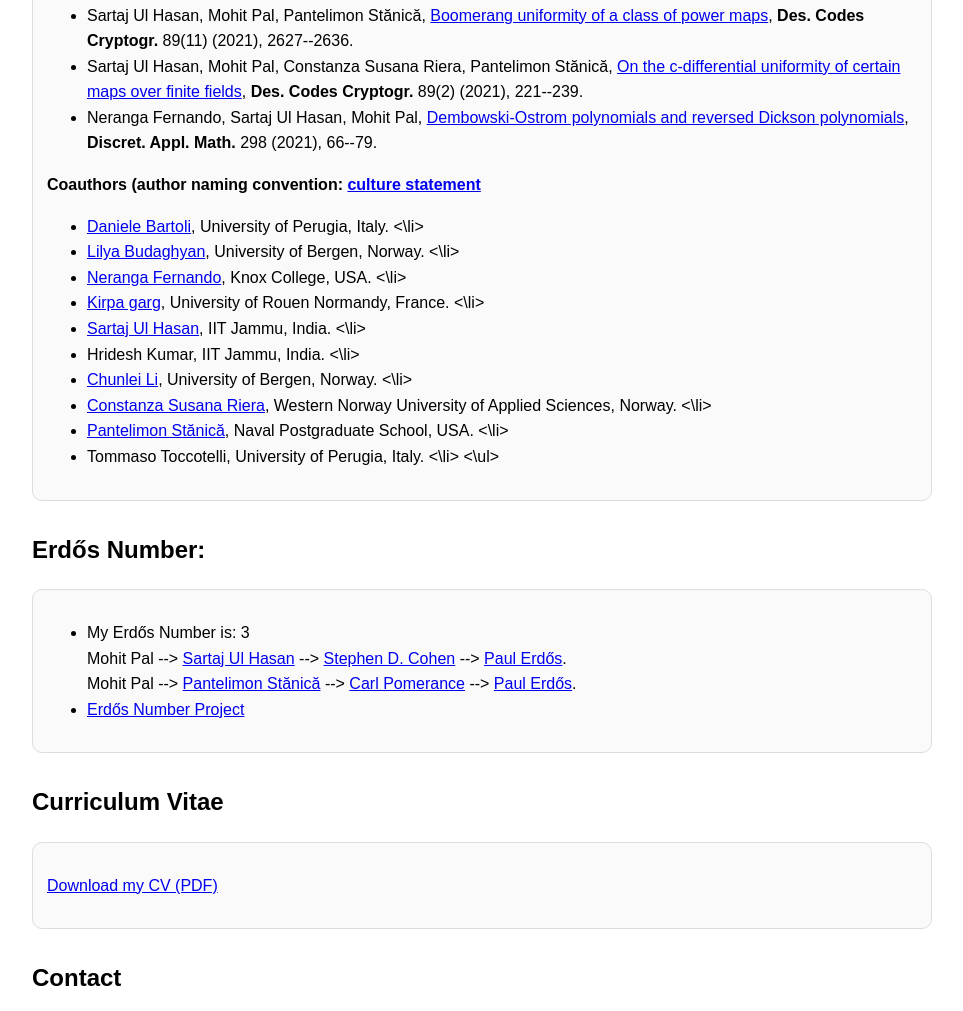
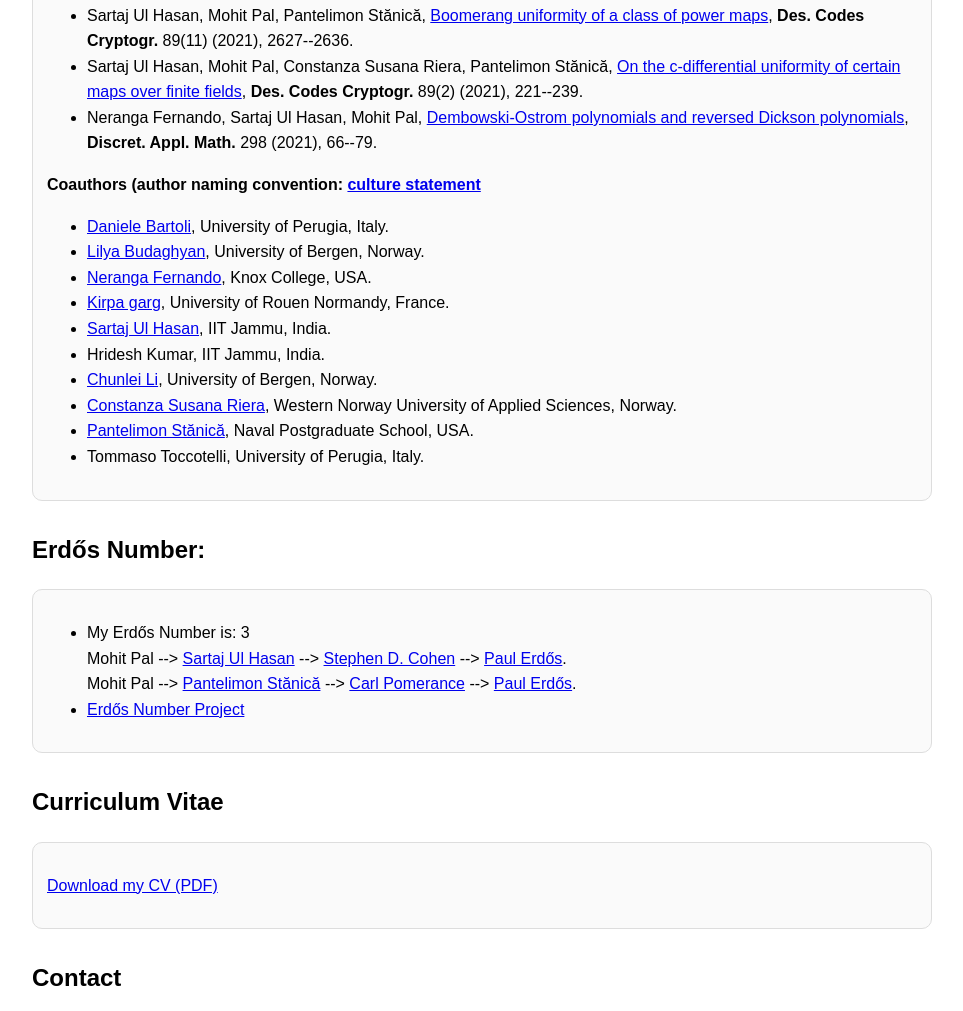
Before and after one commit to mathmohit/view, a plain HTML site: page index.html in a window 1280 px wide. Shown: the part 2763-3774 px from the top of the page, without its empty margins (158-1121 px from the left). Drawn offline with Linux system fonts and the light colour scheme.

Commit message:
Update index.html

```diff
--- a/index.html
+++ b/index.html
@@ -172,17 +172,17 @@ h2{ margin-top: 30px; }
 
   <b>Coauthors (author naming convention: <a href="http://www.ams.org/profession/leaders/CultureStatement04.pdf">culture statement</a> </b>
   <ul>
-  <li> <a href="https://www.danielebartoli.org/">Daniele Bartoli</a>, University of Perugia, Italy. <\li>
-  <li> <a href="https://www.uib.no/en/persons/Lilya.Budaghyan">Lilya Budaghyan</a>, University of Bergen, Norway. <\li>
-  <li> <a href="https://www.knox.edu/academics/faculty/fernando-neranga">Neranga Fernando</a>, Knox College, USA. <\li>
-  <li> <a href="https://sites.google.com/view/kirpagarg/home?authuser=0">Kirpa garg</a>, University of Rouen Normandy, France. <\li>
-  <li> <a href="https://sites.google.com/site/sartajulhasan/">Sartaj Ul Hasan</a>, IIT Jammu, India. <\li>
-  <li> Hridesh Kumar, IIT Jammu, India. <\li>
-  <li> <a href="https://www4.uib.no/en/find-employees/Chunlei.Li">Chunlei Li</a>, University of Bergen, Norway. <\li>
-  <li> <a href="https://www.hvl.no/en/employee/?user=Constanza.Susana.Riera">Constanza Susana Riera</a>, Western Norway University of Applied Sciences, Norway. <\li>
-  <li> <a href="https://faculty.nps.edu/pstanica/">Pantelimon Stănică</a>, Naval Postgraduate School, USA. <\li>
-  <li> Tommaso Toccotelli, University of Perugia, Italy. <\li>
-  <\ul>
+  <li> <a href="https://www.danielebartoli.org/">Daniele Bartoli</a>, University of Perugia, Italy. </li>
+  <li> <a href="https://www.uib.no/en/persons/Lilya.Budaghyan">Lilya Budaghyan</a>, University of Bergen, Norway. </li>
+  <li> <a href="https://www.knox.edu/academics/faculty/fernando-neranga">Neranga Fernando</a>, Knox College, USA. </li>
+  <li> <a href="https://sites.google.com/view/kirpagarg/home?authuser=0">Kirpa garg</a>, University of Rouen Normandy, France. </li>
+  <li> <a href="https://sites.google.com/site/sartajulhasan/">Sartaj Ul Hasan</a>, IIT Jammu, India. </li>
+  <li> Hridesh Kumar, IIT Jammu, India. </li>
+  <li> <a href="https://www4.uib.no/en/find-employees/Chunlei.Li">Chunlei Li</a>, University of Bergen, Norway. </li>
+  <li> <a href="https://www.hvl.no/en/employee/?user=Constanza.Susana.Riera">Constanza Susana Riera</a>, Western Norway University of Applied Sciences, Norway. </li>
+  <li> <a href="https://faculty.nps.edu/pstanica/">Pantelimon Stănică</a>, Naval Postgraduate School, USA. </li>
+  <li> Tommaso Toccotelli, University of Perugia, Italy. </li>
+  </ul>
 </div>
 
 
```
